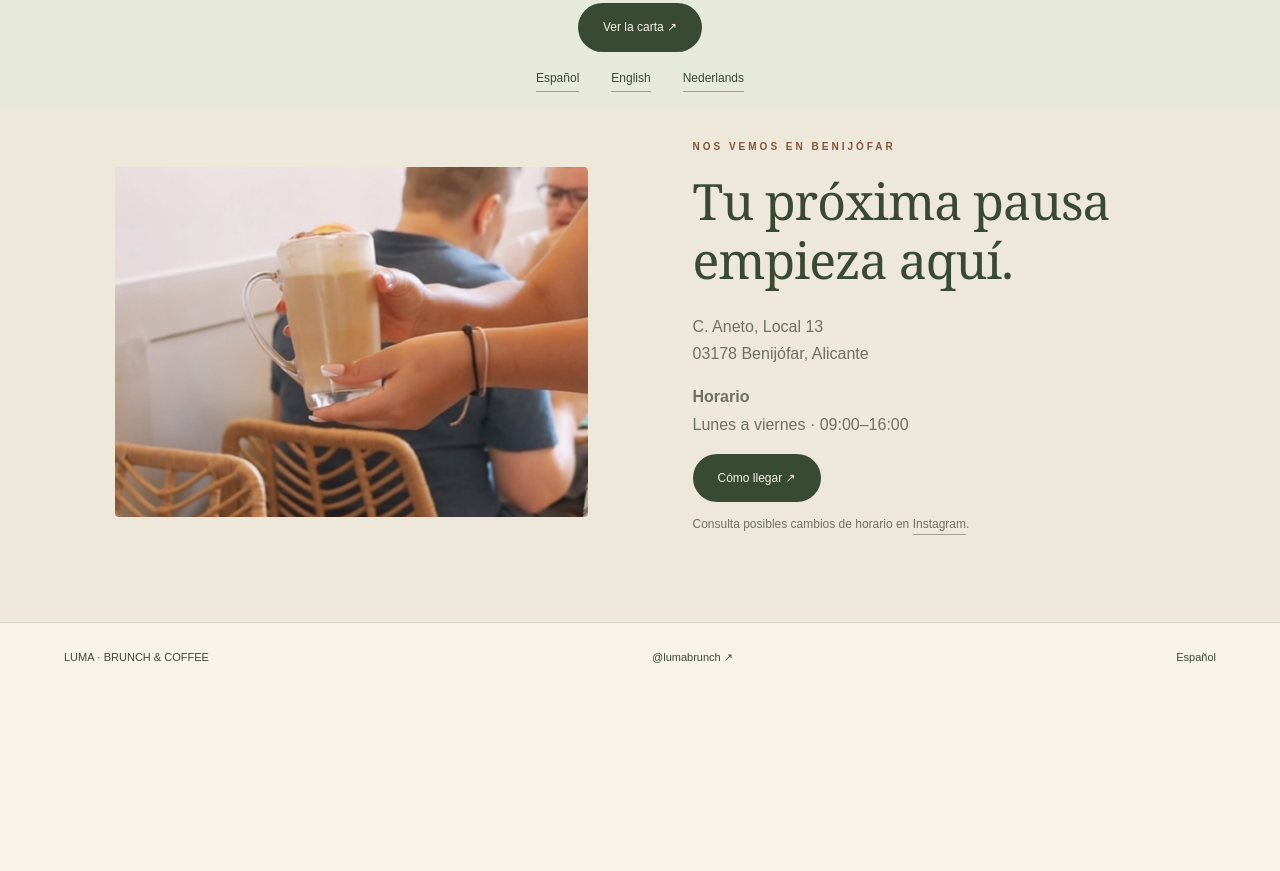
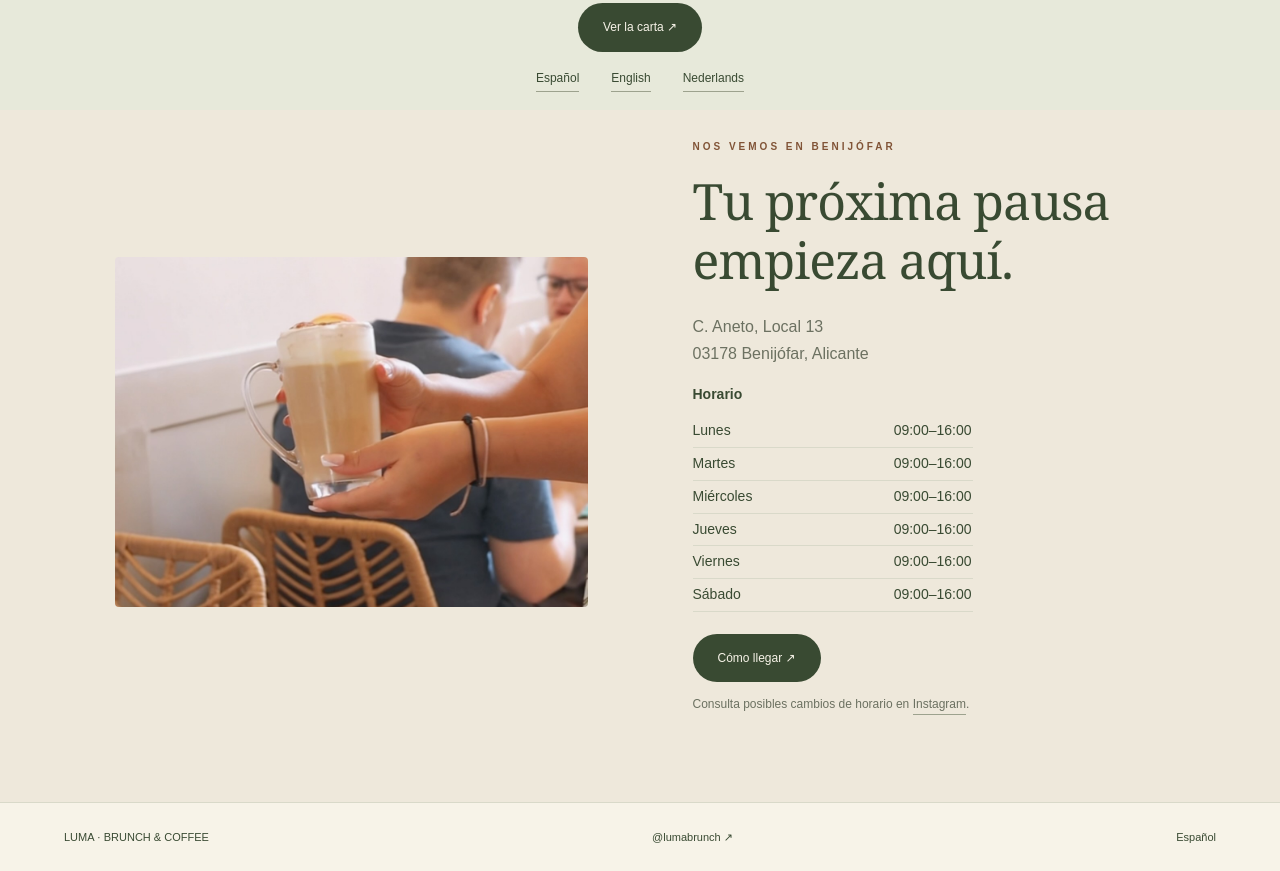
Before and after one commit to Lumabrunch/luma-website, a plain HTML site: page index.html in a window 1280 px wide. Shown: the part 1992-2863 px from the top of the page. Before the commit the page ends 2683 px from the top, so only its background shows below. Drawn offline with Linux system fonts and the light colour scheme.

Commit message:
Display opening hours from Monday through Saturday by day

```diff
--- a/index.html
+++ b/index.html
@@ -26,7 +26,17 @@
     </nav>
   </div>
 </section>
-<section class="visit" id="visitanos"><img src="5860bf6c79df1f75.jpg" alt="Un momento de café en Luma" loading="lazy"><div><div class="eyebrow">Nos vemos en Benijófar</div><h2>Tu próxima pausa<br>empieza aquí.</h2><p>C. Aneto, Local 13<br>03178 Benijófar, Alicante</p><p><strong>Horario</strong><br>Lunes a viernes · 09:00–16:00</p><a class="button" href="https://www.google.com/maps/search/?api=1&amp;query=Luma+Brunch+Calle+Aneto+13+Benijofar" target="_blank" rel="noopener">Cómo llegar ↗</a><p style="font-size:12px">Consulta posibles cambios de horario en <a class="textlink" href="https://www.instagram.com/stories/highlights/18097013110652915/" target="_blank" rel="noopener">Instagram</a>.</p></div>
+<section class="visit" id="visitanos"><img src="5860bf6c79df1f75.jpg" alt="Un momento de café en Luma" loading="lazy"><div><div class="eyebrow">Nos vemos en Benijófar</div><h2>Tu próxima pausa<br>empieza aquí.</h2><p>C. Aneto, Local 13<br>03178 Benijófar, Alicante</p><table style="width:100%;max-width:280px;border-collapse:collapse;margin:16px 0 22px;font-size:14px">
+  <caption style="text-align:left;font-weight:bold;padding-bottom:8px">Horario</caption>
+  <tbody>
+    <tr style="border-bottom:1px solid #d9d9c9"><th scope="row" style="text-align:left;font-weight:normal;padding:4px 12px 4px 0">Lunes</th><td style="text-align:right;white-space:nowrap;font-variant-numeric:tabular-nums">09:00–16:00</td></tr>
+    <tr style="border-bottom:1px solid #d9d9c9"><th scope="row" style="text-align:left;font-weight:normal;padding:4px 12px 4px 0">Martes</th><td style="text-align:right;white-space:nowrap;font-variant-numeric:tabular-nums">09:00–16:00</td></tr>
+    <tr style="border-bottom:1px solid #d9d9c9"><th scope="row" style="text-align:left;font-weight:normal;padding:4px 12px 4px 0">Miércoles</th><td style="text-align:right;white-space:nowrap;font-variant-numeric:tabular-nums">09:00–16:00</td></tr>
+    <tr style="border-bottom:1px solid #d9d9c9"><th scope="row" style="text-align:left;font-weight:normal;padding:4px 12px 4px 0">Jueves</th><td style="text-align:right;white-space:nowrap;font-variant-numeric:tabular-nums">09:00–16:00</td></tr>
+    <tr style="border-bottom:1px solid #d9d9c9"><th scope="row" style="text-align:left;font-weight:normal;padding:4px 12px 4px 0">Viernes</th><td style="text-align:right;white-space:nowrap;font-variant-numeric:tabular-nums">09:00–16:00</td></tr>
+    <tr style="border-bottom:1px solid #d9d9c9"><th scope="row" style="text-align:left;font-weight:normal;padding:4px 12px 4px 0">Sábado</th><td style="text-align:right;white-space:nowrap;font-variant-numeric:tabular-nums">09:00–16:00</td></tr>
+  </tbody>
+</table><a class="button" href="https://www.google.com/maps/search/?api=1&amp;query=Luma+Brunch+Calle+Aneto+13+Benijofar" target="_blank" rel="noopener">Cómo llegar ↗</a><p style="font-size:12px">Consulta posibles cambios de horario en <a class="textlink" href="https://www.instagram.com/stories/highlights/18097013110652915/" target="_blank" rel="noopener">Instagram</a>.</p></div>
 </section>
 </main>
 <footer><span>LUMA · BRUNCH &amp; COFFEE</span><a href="https://www.instagram.com/lumabrunch/" target="_blank" rel="noopener">@lumabrunch ↗</a><span>Español</span>
```
